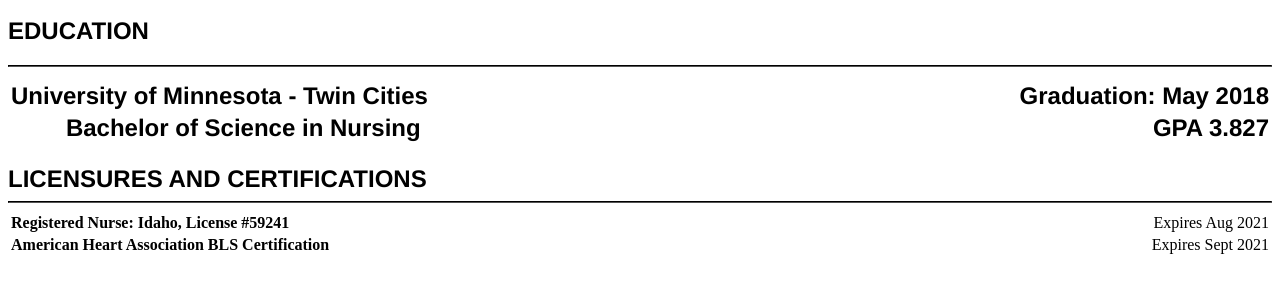
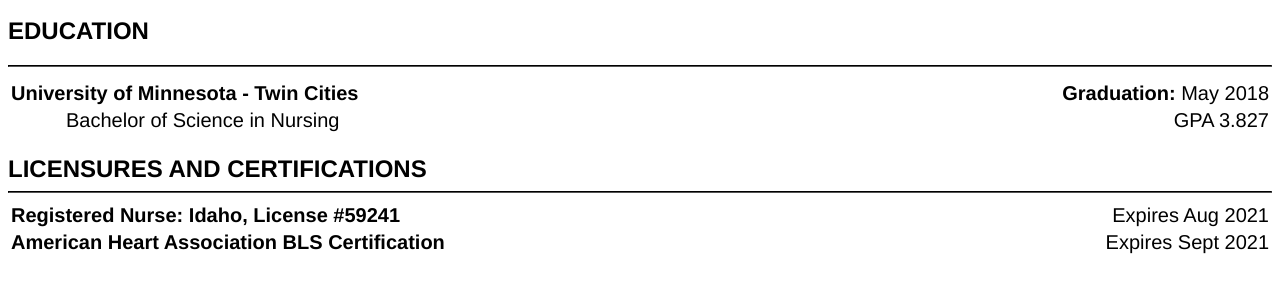
Before and after one commit to prees005/prees005.github.io, a plain HTML site: page index.html in a window 1280 px wide. Shown: the part 150-442 px from the top of the page. Drawn offline with Linux system fonts and the light colour scheme.

Commit message:
Updated class selector

```diff
--- a/mainstyle.css
+++ b/mainstyle.css
@@ -24,7 +24,7 @@
   border-color: black;
 }
 
-.education {
+.tablestyle {
   font-weight: normal;
   font-family: Helvetica;
   font-size: 20px;
```
